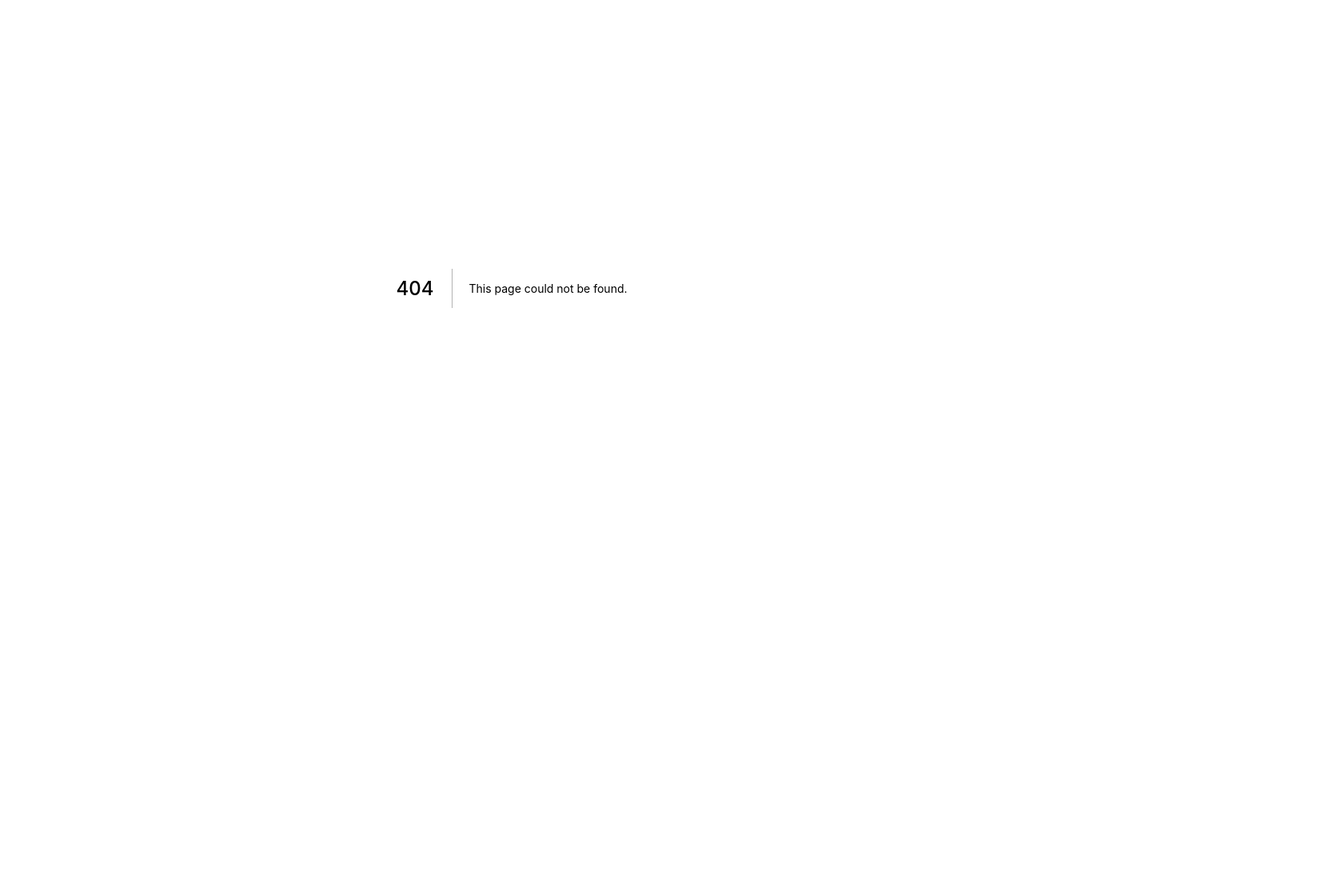
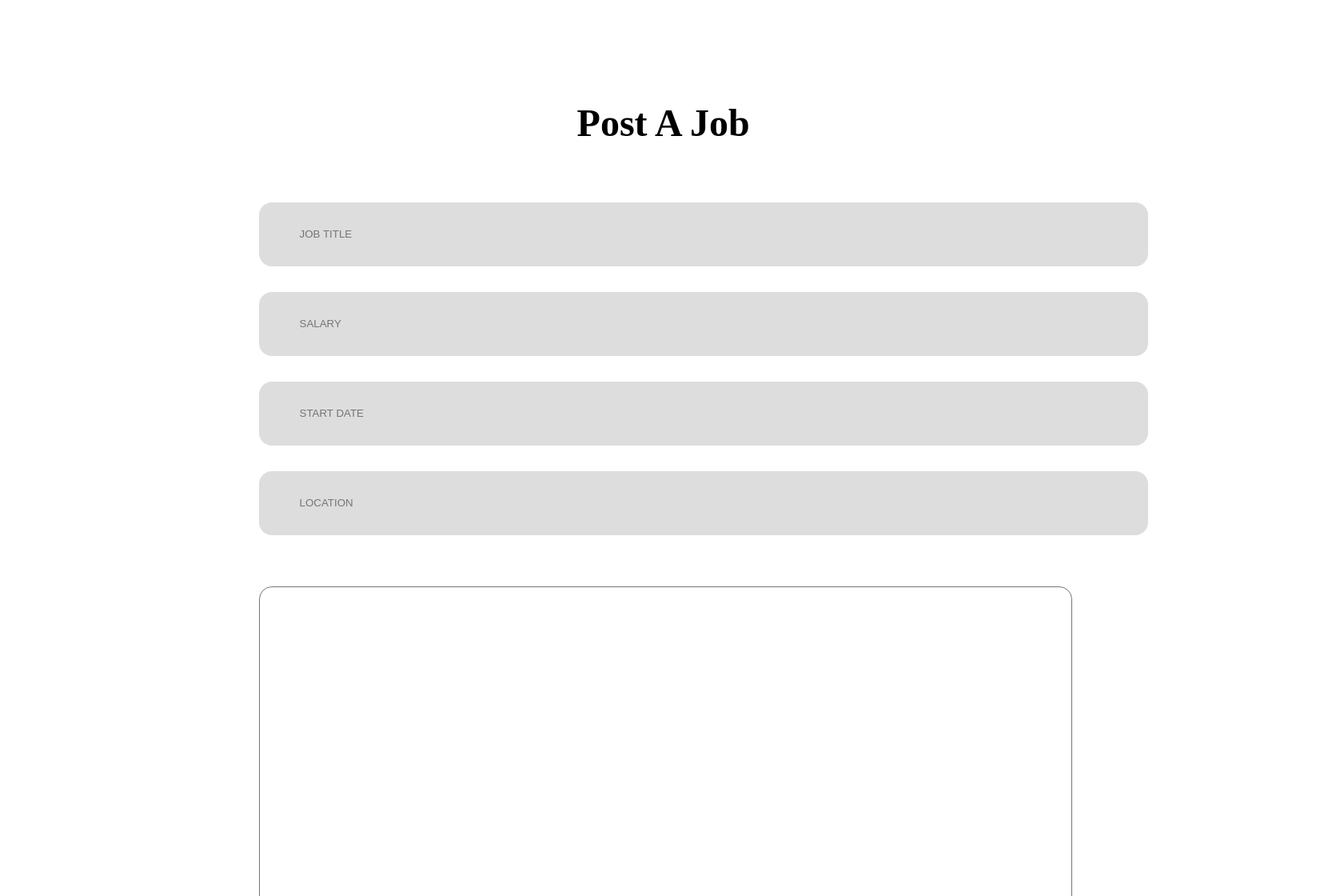
Before and after one commit to VektorTech/job-board, a Next.js app: page /PostJob/PostJob in a window 1280 px wide. Before the commit this address had no page. Shown: the part 40-1160 px from the top of the page at 80% size, 1651 px wide, since content can reach past the window. Before the commit the page ends 800 px from the top, so only its background shows below. Built offline with nearby package versions, Linux system fonts and the light colour scheme.

Commit message:
made post a job page

```diff
--- /dev/null
+++ b/pages/PostJob/PostJob.jsx
@@ -0,0 +1,31 @@
+import {
+    PostJobContainer,
+    InputContainer,
+    JobTitle,
+    Salary,
+    StartDate,
+    Location,
+    TagsContainer,
+    JobDescription
+} from './PostJob.style';
+import { InputText } from '../../src/components/Other/Input.style';
+import Heading from '../../src/components/Other/Heading.style';
+import Button from '../../src/components/Buttons/Button';
+
+export default () => {
+    return (
+        <PostJobContainer>
+            <Heading center size='lg' bottom="5rem">Post A Job</Heading>
+            <JobTitle> <InputText placeholder="JOB TITLE" /> </JobTitle>
+            <Salary> <InputText placeholder="SALARY" /> </Salary>
+            <StartDate> <InputText placeholder="START DATE" /> </StartDate>
+            <Location> <InputText placeholder="LOCATION" /> </Location>
+            <TagsContainer></TagsContainer>
+            <JobDescription></JobDescription>
+
+            <InputContainer>
+                <Button type="submit">Post Job</Button>
+            </InputContainer>
+        </PostJobContainer>
+    );
+}
--- /dev/null
+++ b/pages/PostJob/PostJob.style.jsx
@@ -0,0 +1,38 @@
+import styled from 'styled-components';
+import { PageContainer } from '../../src/components/Other/PageContainer.style';
+
+
+export const PostJobContainer = styled(PageContainer)`
+
+`;
+
+export const InputContainer = styled.div`
+    width: 80%;
+    height: 5rem;
+    margin: 2rem 10%;
+`;
+
+export const JobTitle = styled(InputContainer)`
+
+`;
+
+export const Salary = styled(InputContainer)`
+
+`;
+
+export const StartDate = styled(InputContainer)``;
+
+export const Location = styled(InputContainer)`
+
+`;
+
+export const TagsContainer = styled.div`
+
+`;
+
+export const JobDescription = styled.textarea`
+    width: 80%;
+    height: 25rem;
+    margin: 2rem 10%;
+    border-radius: 1rem;
+`;
--- a/src/components/Modal/Sign/Login.jsx
+++ b/src/components/Modal/Sign/Login.jsx
@@ -10,7 +10,7 @@ import Button from '../../Buttons/Button';
 
 export default ({setRoute}) => (
     <PrimaryWrapper>
-        <Heading style={{textAlign:'center', marginBottom:'4rem'}} size={'lg'}>Login</Heading>
+        <Heading center style={{marginBottom:'4rem'}} size={'lg'}>Login</Heading>
 
         <InputContainer>
         <Button type="Submit">Social Media</Button>
--- a/src/components/Modal/Sign/Register.jsx
+++ b/src/components/Modal/Sign/Register.jsx
@@ -10,7 +10,7 @@ import Button from '../../Buttons/Button';
 
 export default ({setRoute}) => (
     <PrimaryWrapper>
-        <Heading style={{textAlign:'center', marginBottom:'4rem'}} size={'lg'}>Register</Heading>
+        <Heading center style={{marginBottom:'4rem'}} size={'lg'}>Register</Heading>
 
         <InputContainer>
         <Button type="Submit">Social Media</Button>
--- a/src/components/Other/Heading.style.jsx
+++ b/src/components/Other/Heading.style.jsx
@@ -9,7 +9,8 @@ const Heading = styled.h1`
     height: 2.3rem;
     line-height: 2.3rem;
     font-size: ${({size}) => HeadingSize[size] || "1.5rem"};
-    margin-bottom: 1rem;
+    margin-bottom: ${({bottom}) => bottom || "1rem"};
+    text-align: ${({center}) => center?"center":"left"};
 `;
 
 export default Heading;
--- /dev/null
+++ b/src/components/Other/PageContainer.style.jsx
@@ -0,0 +1,8 @@
+import styled from "styled-components";
+
+export const PageContainer = styled.div`
+    width: 100%;
+    height: fit-content;
+    margin: 5rem 0;
+    padding: 4rem 15%;
+`;
```
Also changed, not shown: pages/Search/Search.style.jsx (+2 -5 lines), pages/ViewJobs/ViewJob.style.jsx (+2 -6 lines), pages/index.js (+5 -2 lines).
